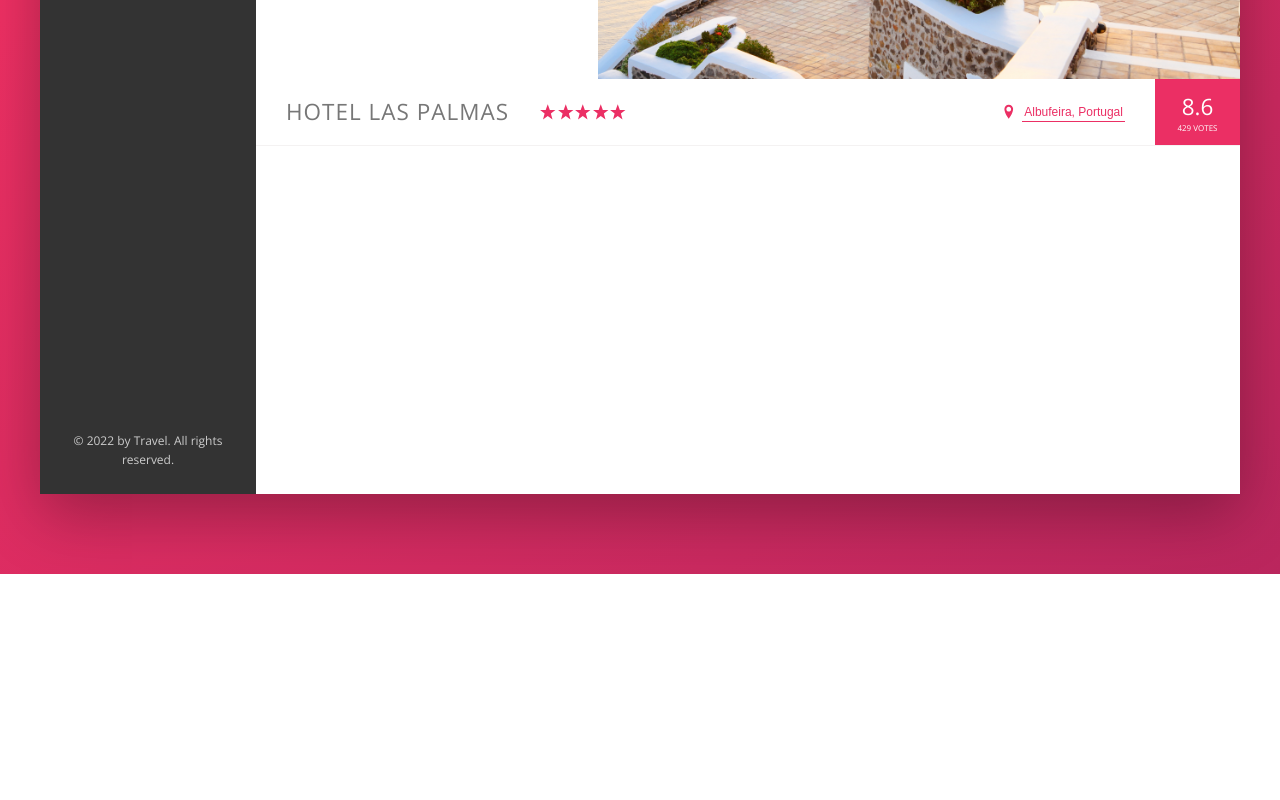
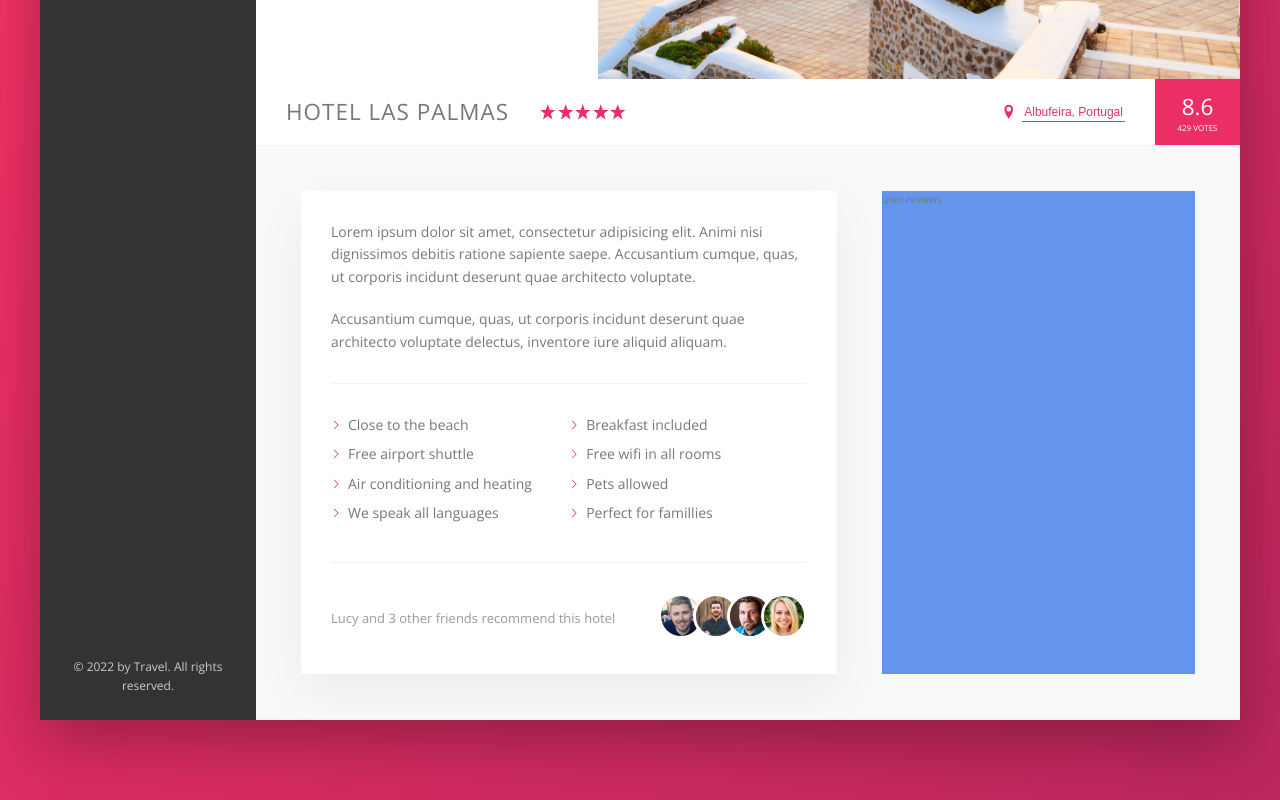
Before and after one commit to AlinaCosta/Flexbox-Project-Github, a website: page index.html in a window 1280 px wide. Shown: the part 456-1256 px from the top of the page. Before the commit the page ends 1030 px from the top, so only its background shows below. Drawn offline with nearby package versions, Linux system fonts and the light colour scheme.

Commit message:
created the description section

```diff
--- a/index.html
+++ b/index.html
@@ -155,6 +155,60 @@
               <div class="overview__rating-count">429 votes</div>
             </div>
           </div>
+
+          <div class="detail">
+            <div class="description">
+              <p class="paragraph">
+                Lorem ipsum dolor sit amet, consectetur adipisicing elit. Animi
+                nisi dignissimos debitis ratione sapiente saepe. Accusantium
+                cumque, quas, ut corporis incidunt deserunt quae architecto
+                voluptate.
+              </p>
+              <p class="paragraph">
+                Accusantium cumque, quas, ut corporis incidunt deserunt quae
+                architecto voluptate delectus, inventore iure aliquid aliquam.
+              </p>
+              <ul class="list">
+                <li class="list__item">Close to the beach</li>
+                <li class="list__item">Breakfast included</li>
+                <li class="list__item">Free airport shuttle</li>
+                <li class="list__item">Free wifi in all rooms</li>
+                <li class="list__item">Air conditioning and heating</li>
+                <li class="list__item">Pets allowed</li>
+                <li class="list__item">We speak all languages</li>
+                <li class="list__item">Perfect for famillies</li>
+              </ul>
+
+              <div class="recommend">
+                <p class="recommend__count">
+                  Lucy and 3 other friends recommend this hotel
+                </p>
+                <div class="recommend__friends">
+                  <img
+                    src="img/user-3.jpg"
+                    alt="Friend 1"
+                    class="recommend__photo"
+                  />
+                  <img
+                    src="img/user-4.jpg"
+                    alt="Friend 2"
+                    class="recommend__photo"
+                  />
+                  <img
+                    src="img/user-5.jpg"
+                    alt="Friend 3"
+                    class="recommend__photo"
+                  />
+                  <img
+                    src="img/user-6.jpg"
+                    alt="Friend 4"
+                    class="recommend__photo"
+                  />
+                </div>
+              </div>
+            </div>
+            <div class="user-reviews">user-reviews</div>
+          </div>
         </main>
       </div>
     </div>
--- a/sass/_base.scss
+++ b/sass/_base.scss
@@ -13,6 +13,9 @@
   --color-grey-dark-3: #999;
 
   --shadow-dark: 0 2rem 6rem rgba(0, 0, 0, 0.3);
+  --shadow-light: 0 2rem 5rem rgba(0, 0, 0, 0.06);
+
+  --line: 1px solid var(--color-grey-light-2);
 }
 
 * {
--- a/sass/_components.scss
+++ b/sass/_components.scss
@@ -199,7 +199,7 @@
 .overview {
   display: flex;
   align-items: center;
-  border-bottom: 1px solid var(--color-grey-light-2);
+  border-bottom: var(--line);
 
   &__heading {
     font-size: 2.25rem;
@@ -293,3 +293,73 @@
     box-shadow: none;
   }
 }
+
+/////////////////////////////////////
+/// PARAGRAPH
+.paragraph:not(:last-of-type) {
+  margin-bottom: 2rem;
+}
+
+/////////////////////////////////////
+/// LIST
+.list {
+  list-style: none;
+  margin: 3rem 0;
+  padding: 3rem 0;
+  border-top: var(--line);
+  border-bottom: var(--line);
+
+  display: flex;
+  flex-wrap: wrap;
+
+  &__item {
+    flex: 0 0 50%;
+    margin-bottom: 0.7rem;
+  }
+  &__item::before {
+    content: '';
+    display: inline-block;
+    height: 1rem;
+    width: 1rem;
+    margin-right: 0.7rem;
+
+    //older browsers
+    //background-image: url(../img/chevron-thin-right.svg);
+    //background-size: cover;
+
+    //newer browsers - masks
+
+    background-color: var(--color-primary);
+    -webkit-mask-image: url(../img/chevron-thin-right.svg);
+    -webkit-mask-size: cover;
+    mask-image: url(../img/chevron-thin-right.svg);
+    mask-size: cover;
+  }
+}
+/////////////////////////////////////
+/// RECOMMEND
+.recommend {
+  font-size: 1.3rem;
+  color: var(--color-grey-dark-3);
+
+  display: flex;
+  align-items: center;
+
+  &__count {
+    margin-right: auto;
+  }
+  &__friends {
+  }
+
+  &__photo {
+    box-sizing: content-box;
+    height: 4rem;
+    width: 4rem;
+    border-radius: 50%;
+    border: 3px solid #fff;
+
+    &:not(:last-child) {
+      margin-right: -1.5rem;
+    }
+  }
+}
--- a/sass/_layout.scss
+++ b/sass/_layout.scss
@@ -11,7 +11,7 @@
   font-size: 1.4rem;
   height: 7rem;
   background-color: #fff;
-  border-bottom: 1px solid var(--color-grey-light-2);
+  border-bottom: var(--line);
   display: flex;
   justify-content: space-between;
   align-items: center;
@@ -32,7 +32,26 @@
 .hotel-view {
   background-color: #fff;
 
-  height: 80rem;
-
   flex: 1;
 }
+
+.detail {
+  display: flex;
+  padding: 4.5rem;
+  background-color: var(--color-grey-light-1);
+  border-bottom: var(--line);
+}
+
+.description {
+  font-size: 1.4rem;
+  background-color: #fff;
+  box-shadow: var(--shadow-light);
+  padding: 3rem;
+  flex: 0 0 60%;
+  margin-right: 4.5rem;
+}
+
+.user-reviews {
+  background-color: cornflowerblue;
+  flex: 1;
+}
```
Also changed, not shown: css/style.css, img/SVG/aircraft-take-off.svg (deleted), img/SVG/bookmark.svg (deleted), img/SVG/chat.svg (deleted), img/SVG/chevron-thin-right.svg (deleted), img/SVG/home.svg (deleted), img/SVG/key.svg (deleted), img/SVG/location-pin.svg (deleted), img/SVG/magnifying-glass.svg (deleted), img/SVG/map.svg (deleted), img/SVG/star.svg (deleted).
